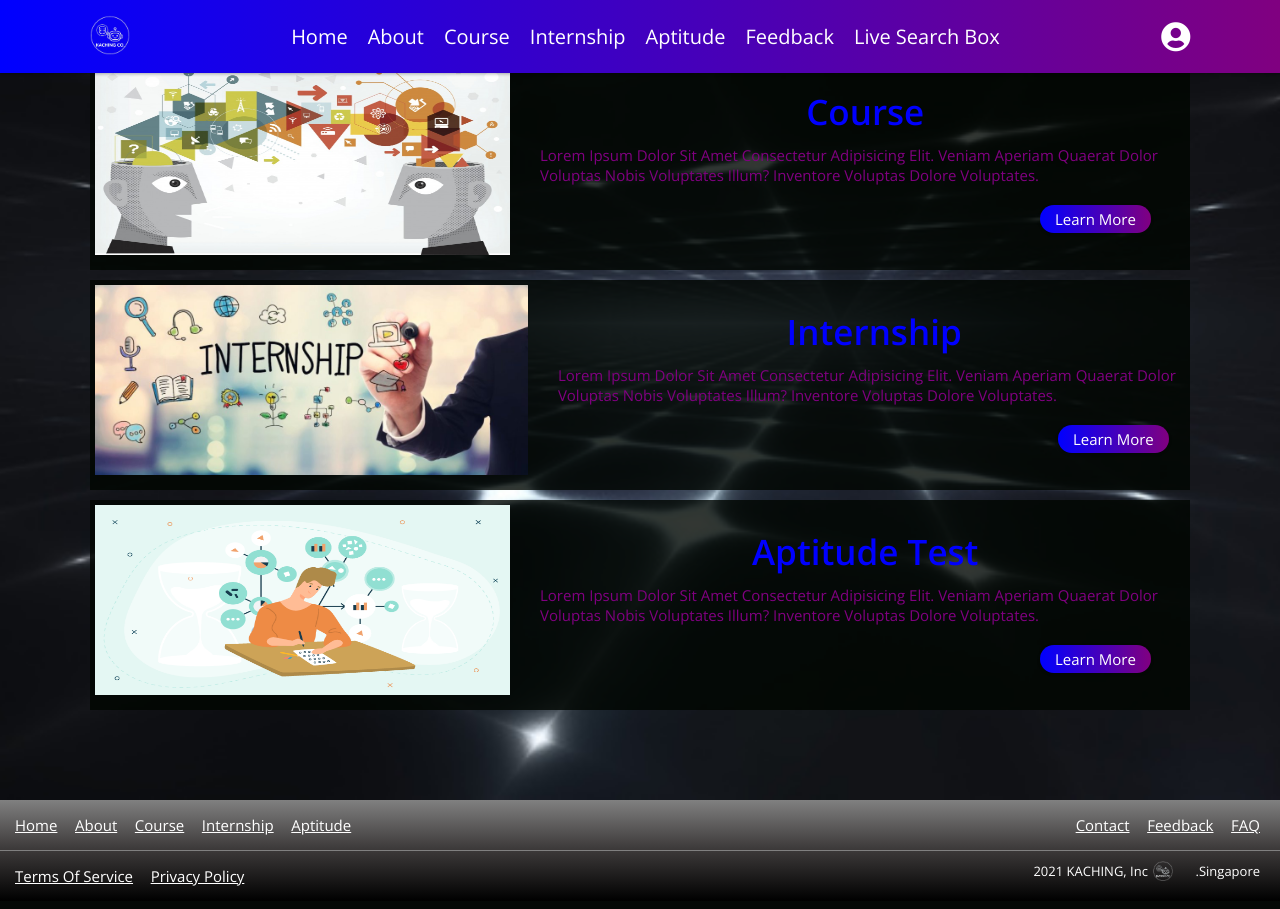
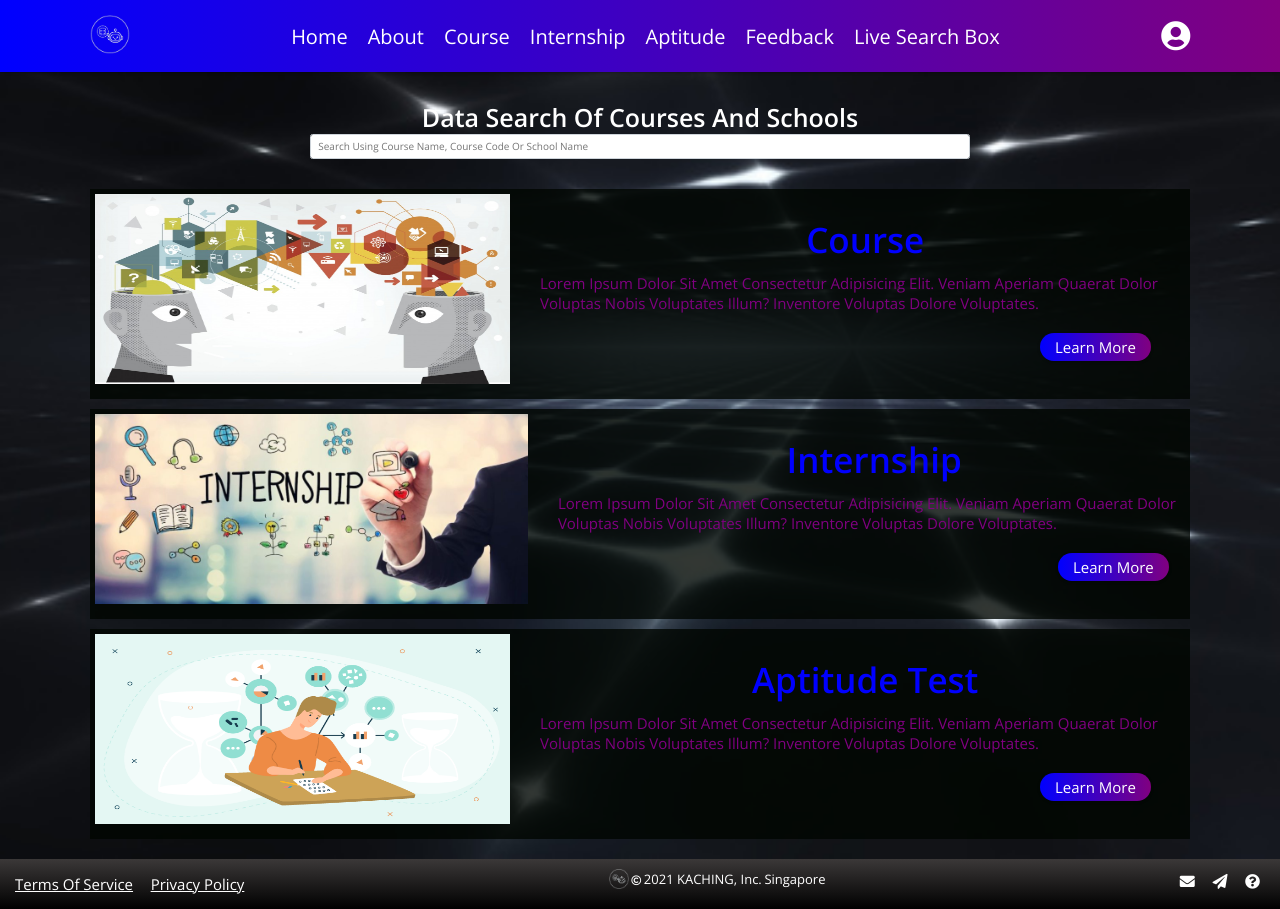
Before and after one commit to MuffinC/SE200SoftwareEnginerring, a PHP site: page / in a window 1280 px wide. Before the commit the page ends 887 px from the top, so only its background shows below. Run offline with PHP 8.4, Linux system fonts and the light colour scheme; some libraries are stand-ins or nearby versions.

Commit message:
Updated home page with search bar

```diff
--- a/css/style.css
+++ b/css/style.css
@@ -235,7 +235,6 @@ header .navbar ul li{
     color:orange;
 }
 
-.internship h1,
 .course h1{
     font-size: 5rem;
     color: white;
@@ -244,14 +243,46 @@ header .navbar ul li{
     margin: 0;
 }
 
-.feedback,
-.internship,
-.course,
+#search-title{
+    color: white;
+    font-size: 2.5rem;
+    text-align: center;
+}
+
+
+.form-control {
+  display: block;
+  width: 100%;
+  height: calc(1.5em + 0.75rem + 2px);
+  padding: 0.375rem 0.75rem;
+  font-size: 1rem;
+  font-weight: 400;
+  line-height: 1.5;
+  color: #495057;
+  background-color: #fff;
+  background-clip: padding-box;
+  border: 1px solid #ced4da;
+  border-radius: 0.25rem;
+  transition: border-color 0.15s ease-in-out, box-shadow 0.15s ease-in-out;
+}
+
+#search-bar{
+    padding-bottom: 30px;
+    margin-left: 20%;
+    margin-right: 20%;
+}
+
+.list-group{
+    background-color: white;
+    font-size: 1.5rem;
+}
+
 .home{
     background:url(../images/home.jpg) no-repeat;
     background-size: cover;
     background-position: center;
     background-attachment: fixed;
+    padding-top: 100px;
 }
 
 :is(.internship,.course, .home) .container
@@ -300,23 +331,24 @@ header .navbar ul li{
     border-bottom: 1px solid grey;
 }
 
-.container-foot3 a,
-.container-foot2 a,
-.container-foot1 a,
-.container-foot a{
+.footer-button{
     font-size: 1.5rem;
     display: inline-block;
     margin: .5rem;
     color: white;
     text-decoration:underline;
-    margin-right: 1rem
+    margin-right: 1rem;
+    }
+.footer-button2{
+    font-size: 1.5rem;
+    display: inline-block;
+    margin: .5rem;
+    color: white;
+    text-decoration:none;
+    margin-right: 1rem;
+}
 
-    }
-
-.container-foot a:hover,
-.container-foot1 a:hover,
-.container-foot2 a:hover,
-.container-foot3 a:hover{
+:is(.footer-button, .footer-button2):hover{
     color: #00feff;
     text-decoration: none;
     cursor: pointer;
@@ -333,9 +365,7 @@ header .navbar ul li{
 .container-foot3 p{
     font-size: 1.3rem;
     display: inline-block;
-    margin: 0 1rem;
     color: white;
-    margin-right: 1rem
     }
 
 #footerLogo{
--- a/index.html
+++ b/index.html
@@ -4,6 +4,8 @@
     <meta charset="UTF-8">
     <meta name="viewport" content="width=device-width, initial-scale=1.0">
     <title>Kaching Website</title>
+
+    <!-- <link rel="stylesheet" href="https://maxcdn.bootstrapcdn.com/bootstrap/3.3.6/css/bootstrap.min.css"> -->
 
     <!-- google fonts cdn link  -->
     <link rel="preconnect" href="https://fonts.gstatic.com">
@@ -12,8 +14,14 @@
     <!-- font awesome cdn link  -->
     <link rel="stylesheet" href="https://cdnjs.cloudflare.com/ajax/libs/font-awesome/5.15.2/css/all.min.css">
 
+
+  	<script src="https://ajax.googleapis.com/ajax/libs/jquery/3.1.0/jquery.min.js"></script>
+  	<script src="https://maxcdn.bootstrapcdn.com/bootstrap/3.3.7/js/bootstrap.min.js"></script>
+
     <!-- custom css file link  -->
     <link rel="stylesheet" href="css/style.css">
+
+
 
 </head>
 <body>
@@ -36,7 +44,8 @@
 <!-- header section starts  -->
 <header>
     <div id="menu" class="fas fa-bars"></div>
-    <a href="index.html" class="logo"><img src="images/KachingLogo2.png"></a>
+    <a href="index.html" class="logo"><img src="images/KachingLogo_nowords.png"></a>
+
     <nav class="navbar">
         <ul>
             <li><a class="navbutton active" href="index.html">home</a></li>
@@ -56,6 +65,13 @@
 <!-- home section starts  -->
 <section class="home" id="home">
 
+	<div id="search-bar">
+		<h3 id="search-title"><strong>Data Search of Courses and Schools</strong></h2>
+	   	<div>
+	    	<input type="text" name="search" id="search" placeholder="Search using course name, course code or school name" class="form-control" />
+	   	</div>
+	   	<ul class="list-group" id="result"></ul>
+   	</div>
 	<div class="container">
         <img src="images/course.jpg" alt="">
     	<div class="content">
@@ -91,39 +107,30 @@
 <div class="footer">
 
     <footer>
-        <div class="footer-container1">
-            <div class="container-foot">
-                    <a class = "footerLink" href="#home">home</a>
-                    <a href="#about">about</a>
-                    <a href="#course">course</a>
-                    <a href="#internship">internship</a>
-                    <a href="#aptitude">aptitude</a>
-            </div>
-
-            <div class="container-foot1">
-                    <a href="#home">contact</a>
-                    <a href="#course">Feedback</a>
-                    <a href="#course">FAQ</a>
-                </ul>
-            </div>
-        </div>
-
         <div class="footer-container2">
             <div class="container-foot2">
-                    <a href="#home">Terms of Service</a>
-                    <a href="#course">Privacy Policy</a>
+                    <a class="footer-button" href="#home">Terms of Service</a>
+                    <a class="footer-button" href="#course">Privacy Policy</a>
             </div>
 
             <div class="container-foot3">
-                    <p>2021 KACHING, inc<img id="footerLogo" src="images/KachingLogo2.png"> </p>
-                    <p>.Singapore</p>
-                </ul>
+            		<img id="footerLogo" src="images/KachingLogo_nowords.png">
+                    <i style="color: white" class="far fa-copyright"></i>
+                    <p>2021 KACHING, inc.</p>
+                    <p>Singapore</p>
+            </div>
+            <div class="container-foot1">
+                    <a class="footer-button2 fas fa-envelope" href="mailto:kachingntu@gmail.com" title="Send us an email!"></a>
+                    <a class="footer-button2 fas fa-paper-plane" href="subPages/feedback.html" title="Give us Feedback!"></a>
+                    <a class="footer-button2 fas fa-question-circle" href="#FAQ" title="FAQ"></a>
             </div>
         </div>
     </footer>
 </div>
 
 <!-- Footer section end -->
+
+<script src="js/searchBar.js"></script>
 
 <!-- jquery cdn link  -->
 <script src="https://cdnjs.cloudflare.com/ajax/libs/jquery/3.6.0/jquery.min.js"></script>
--- /dev/null
+++ b/js/searchBar.js
@@ -0,0 +1,23 @@
+$(document).ready(function(){
+ $.ajaxSetup({ cache: false });
+ $('#search').keyup(function(){
+  $('#result').html('');
+  $('#state').val('');
+  var searchField = $('#search').val();
+  var expression = new RegExp(searchField, "i");
+  $.getJSON('subPages/data.json', function(data) {
+   $.each(data, function(key, value){
+    if (value.course_name.search(expression) != -1 || value.course_code.search(expression) != -1 || value.school.search(expression) != -1)
+    {
+     $('#result').append('<li class="list-group-item link-class"><strong>'+value.course_name+'</strong> | <strong>'+value.course_code+'</strong> | <span class="text-muted"><strong>'+value.school+'</strong></span> | <p><em>'+value.course_description+'</em></p> | <a href = "'+value.reference+'">Click Here</a></li>');
+    }
+   });
+  });
+ });
+
+ $('#result').on('click', 'li', function() {
+  var click_text = $(this).text().split('|');
+  $('#search').val($.trim(click_text[0]));
+  $("#result").html('');
+ });
+});
--- a/subPages/aptitude.html
+++ b/subPages/aptitude.html
@@ -27,8 +27,8 @@
             <li><a class="navbutton" href="aboutUs.html">about</a></li>
             <li><a class="navbutton" href="courses.html">course</a></li>
             <li><a class="navbutton" href="internship.html">internship</a></li>
-            <li><a class="navbutton" href="aptitude.html">aptitude</a></li>
-            <li><a class="navbutton active" href="feedback.html">feedback</a></li>
+            <li><a class="navbutton active" href="aptitude.html">aptitude</a></li>
+            <li><a class="navbutton" href="feedback.html">feedback</a></li>
             <li><a class="navbutton" href="searchbox.html">Live Search Box</a></li>
         </ul>
     </nav>
--- a/subPages/searchbox.html
+++ b/subPages/searchbox.html
@@ -13,7 +13,6 @@
 
   <!-- custom css file link  -->
   <link rel="stylesheet" href="../css/style.css">
-  <link rel="stylesheet" href="css/subStyle.css">
 
   <link rel="stylesheet" href="https://maxcdn.bootstrapcdn.com/bootstrap/3.3.6/css/bootstrap.min.css" />
   <script src="https://ajax.googleapis.com/ajax/libs/jquery/3.1.0/jquery.min.js"></script>
```
Also changed, not shown: images/KachingLogo_nowords.png (added).
